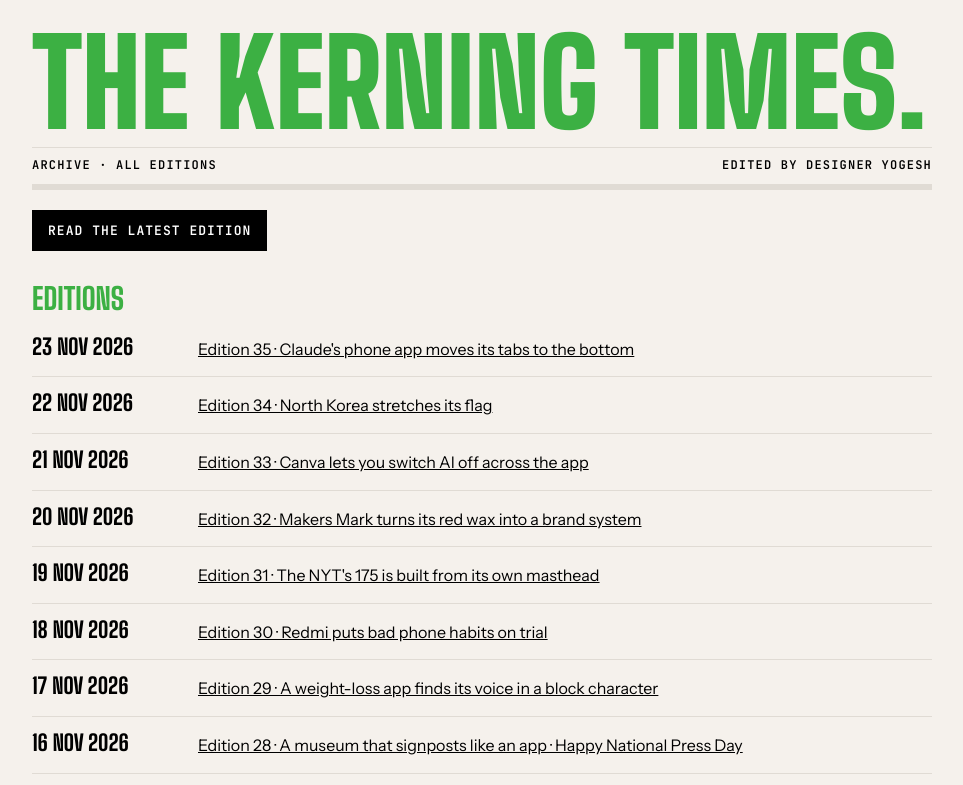
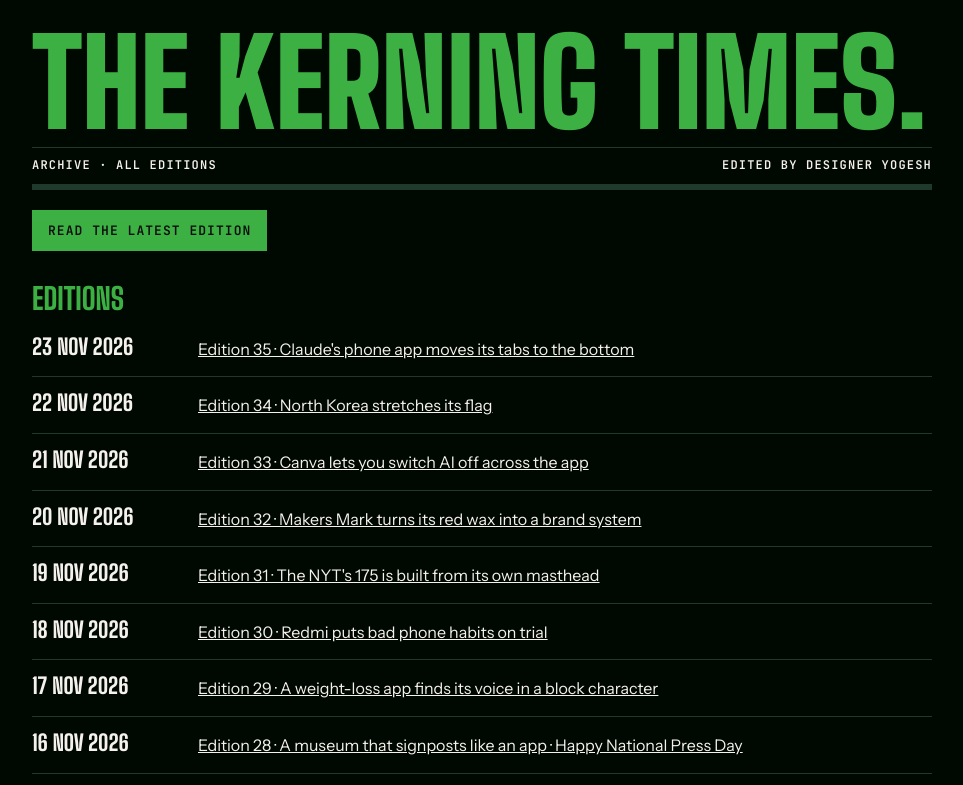
Before and after one commit to designeryogesh/the-kerning-times, a plain HTML site: page archive.html in a window 1280 px wide. Shown: the top 785 px of the page, without its empty margins (158-1121 px from the left). Drawn offline with Linux system fonts and the light colour scheme.

Commit message:
Brand v1.3: archive on #000901 with Kelly Green

```diff
--- a/archive.html
+++ b/archive.html
@@ -2,7 +2,7 @@
 <title>The Kerning Times · Archive</title>
 <link rel="stylesheet" href="https://fonts.googleapis.com/css2?family=Big+Shoulders+Display:wght@800;900&family=Instrument+Sans:wght@400;600&family=JetBrains+Mono:wght@600&display=swap">
 <style>
-:root{--paper:#F5F1EC;--border:#E0DBD4;--orange:#3CB043;--ink:#000}
+:root{--paper:#000901;--border:#1F3A2C;--orange:#3CB043;--ink:#F5F1EC;color-scheme:dark}
 *{box-sizing:border-box}body{margin:0;background:var(--paper);color:var(--ink);font:16px/1.6 "Instrument Sans",system-ui,sans-serif;padding:32px 16px 64px}
 .page{max-width:900px;margin:0 auto}
 h1{font:900 clamp(48px,11vw,120px)/.86 "Big Shoulders Display",Impact,sans-serif;text-transform:uppercase;color:var(--orange);margin:0 0 12px}
@@ -12,7 +12,7 @@ ul{list-style:none;margin:0;padding:0}
 li{border-bottom:1px solid var(--border);padding:14px 0;display:flex;gap:16px;align-items:baseline;flex-wrap:wrap}
 li b{font:800 22px/1.1 "Big Shoulders Display",Impact,sans-serif;text-transform:uppercase;min-width:150px}
 a{color:var(--ink)}
-.latest{display:inline-block;margin-top:20px;background:var(--ink);color:#fff;text-decoration:none;font:600 13px "JetBrains Mono",monospace;letter-spacing:.08em;text-transform:uppercase;padding:12px 16px}
+.latest{display:inline-block;margin-top:20px;background:var(--orange);color:#0C0E0D;text-decoration:none;font:600 13px "JetBrains Mono",monospace;letter-spacing:.08em;text-transform:uppercase;padding:12px 16px}
 </style></head><body><div class="page">
 <h1>The Kerning Times.</h1>
 <div class="kick"><span>Archive · All editions</span><span>Edited by Designer Yogesh</span></div>
```
